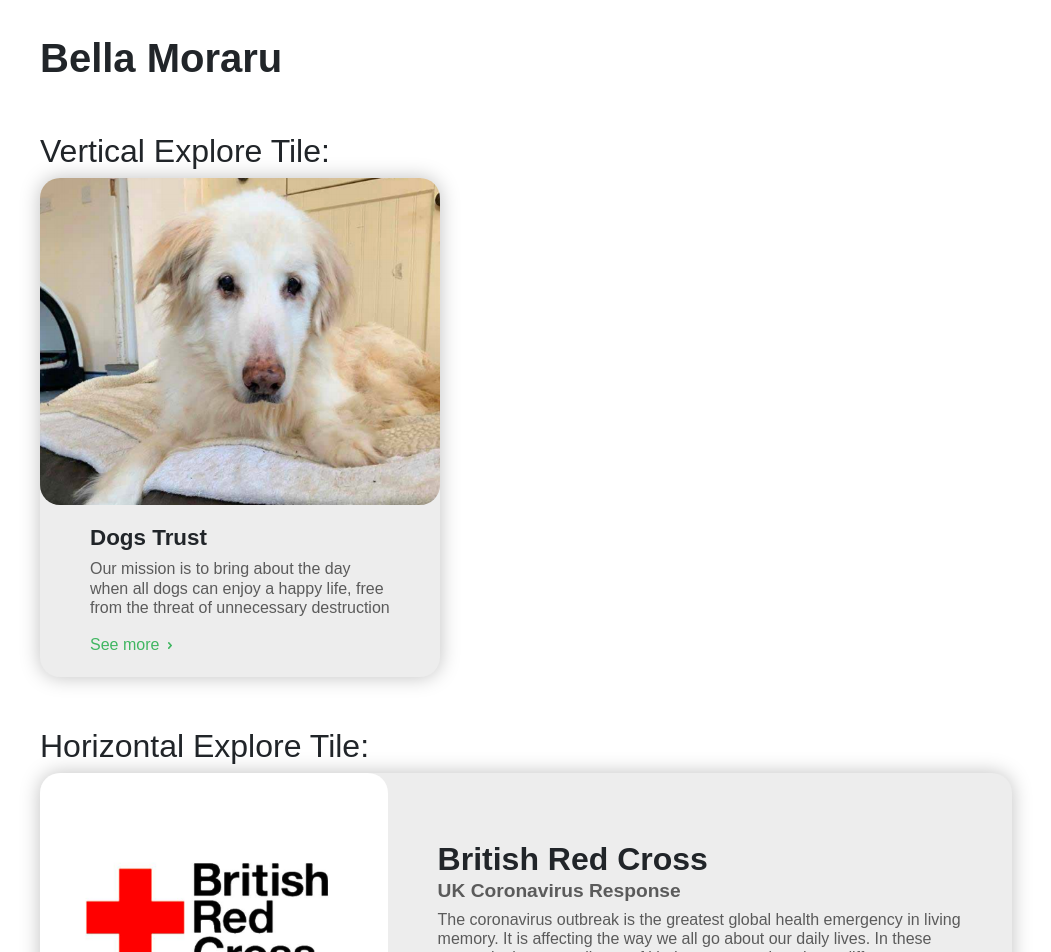
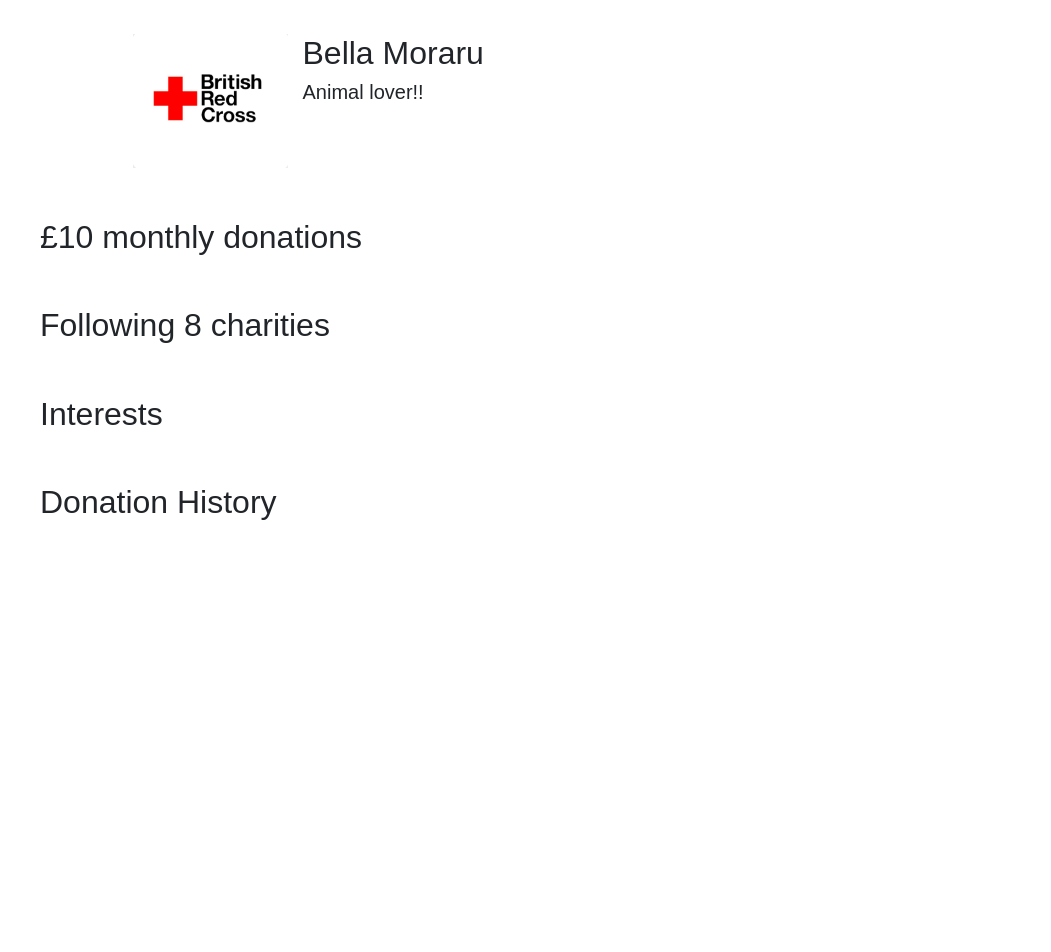
Before and after one commit to shnupta/donarity, a Next.js app: page /profile in a window 1280 px wide. Shown: the part 140-1092 px from the top of the page, without its empty margins (60-1111 px from the left). After the commit the page ends 800 px from the top, so only its background shows below. Built offline with nearby package versions, Linux system fonts and the light colour scheme; no server answers; a web font is replaced by a local one.

Commit message:
profile added to navbar

```diff
--- a/pages/profile.js
+++ b/pages/profile.js
@@ -11,18 +11,20 @@
             </Head>
             <Layout>
                 <section className={styles.section}>
-                    <h1>Bella Moraru</h1>
-                    <h2 className={styles.subcomponent_title}>Vertical Explore Tile:</h2>
-                    <ExploreTile img="/test/dog.png" charityPage="#" width="400px">
-                        <h1>Dogs Trust</h1>
-                        <p>Our mission is to bring about the day when all dogs can enjoy a happy life, free from the threat of unnecessary destruction</p>
-                    </ExploreTile>
-                    <h2 className={styles.subcomponent_title}>Horizontal Explore Tile:</h2>
-                    <ExploreTile img="/test/red-cross.png" charityPage="#" width="90%" height="300px" horizontal>
-                        <h1>British Red Cross</h1>
-                        <h2>UK Coronavirus Response</h2>
-                        <p>The coronavirus outbreak is the greatest global health emergency in living memory. It is affecting the way we all go about our daily lives. In these uncertain times, small acts of kindness can make a huge difference.</p>
-                    </ExploreTile>
+                    <div className="row m-b-r m-t-3">
+                        <div className="col-md-2 offset-md-1">
+                            <img src="/test/red-cross.png" alt=""
+                                 className="img-circle img-fluid" />
+                        </div>
+                        <div>
+                            <h2>Bella Moraru</h2>
+                            <h5>Animal lover!!</h5>
+                        </div>
+                    </div>
+                    <h2 className={styles.subcomponent_title}>£10 monthly donations</h2>
+                    <h2 className={styles.subcomponent_title}>Following 8 charities</h2>
+                    <h2 className={styles.subcomponent_title}>Interests</h2>
+                    <h2 className={styles.subcomponent_title}>Donation History</h2>
                 </section>
             </Layout>
         </>
```
